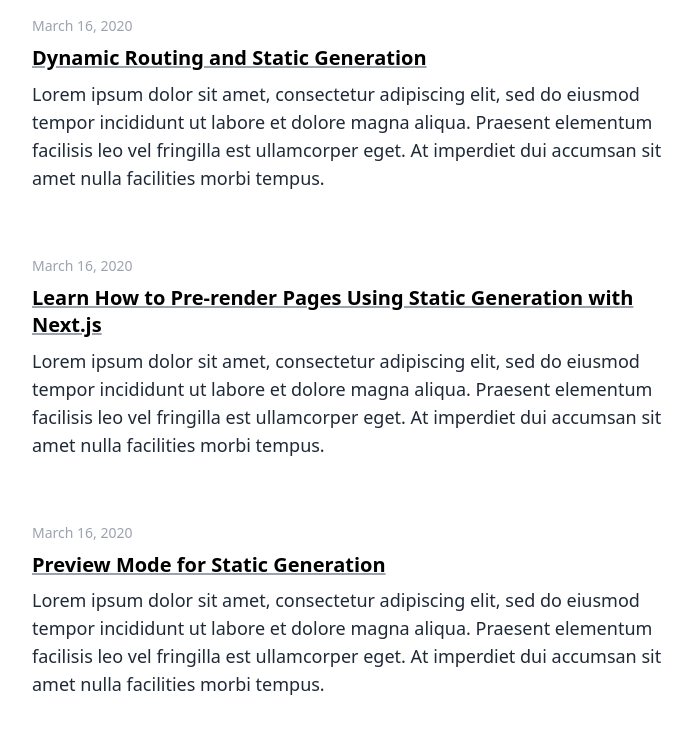
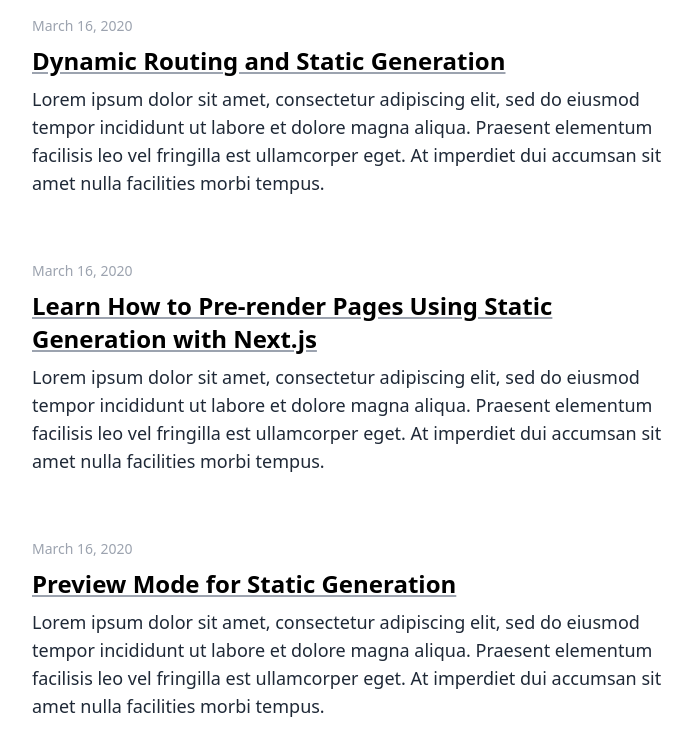
Before and after one commit to ruskakimov/kakimov.com, a Next.js app: page / in a window 1280 px wide. Shown: the top 756 px of the page, without its empty margins (288-980 px from the left). Built offline with nearby package versions, Linux system fonts and the light colour scheme.

Commit message:
Increase preview header font size

```diff
--- a/components/post-list.tsx
+++ b/components/post-list.tsx
@@ -24,7 +24,7 @@
       <div className="text-sm text-gray-400">
         <DateFormatter dateString={date} />
       </div>
-      <h3 className="text-xl font-bold my-2 leading-snug">
+      <h3 className="text-2xl font-bold my-2 leading-snug">
         <Link
           as={`/posts/${slug}`}
           href="/posts/[slug]"
```
